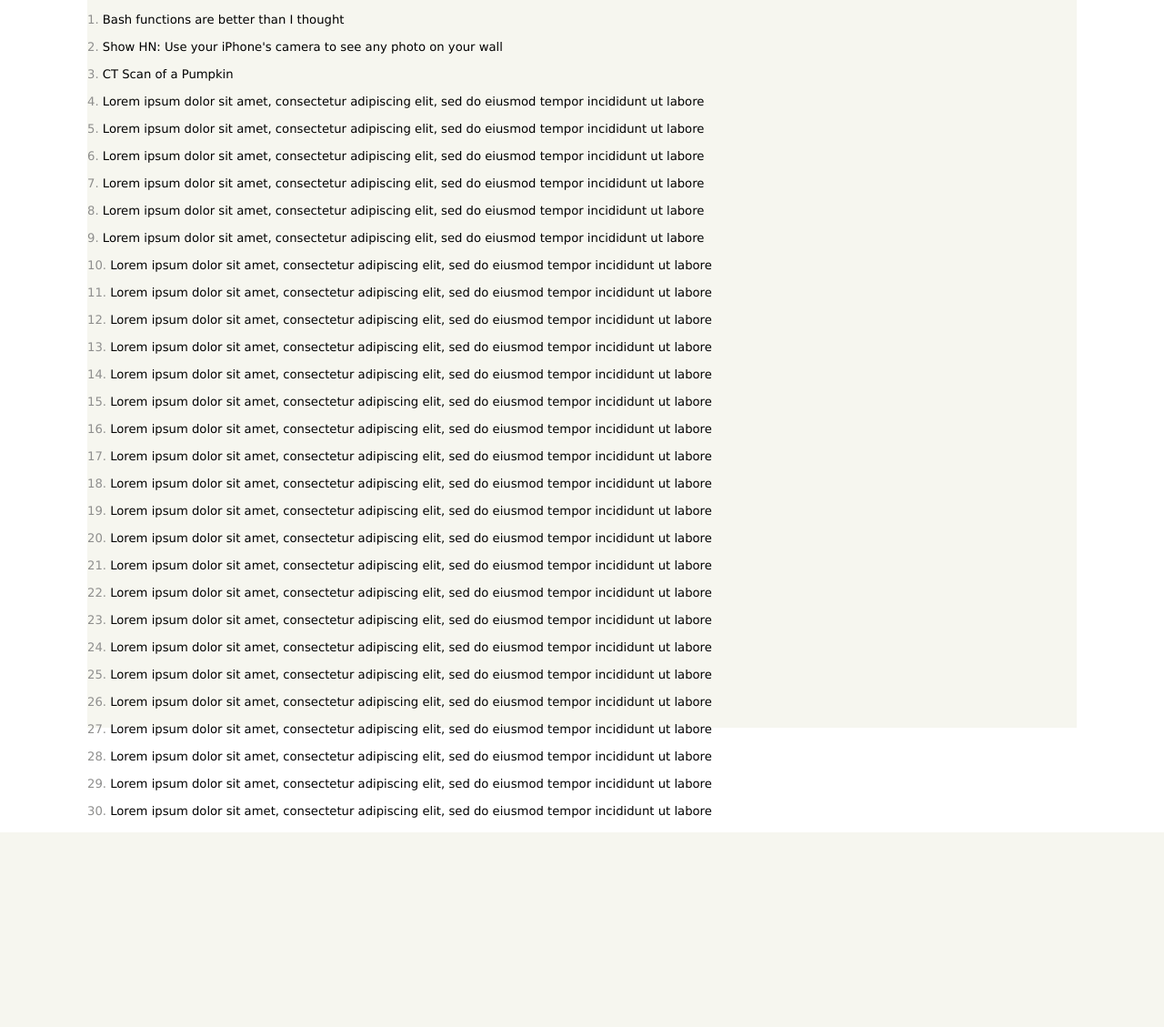
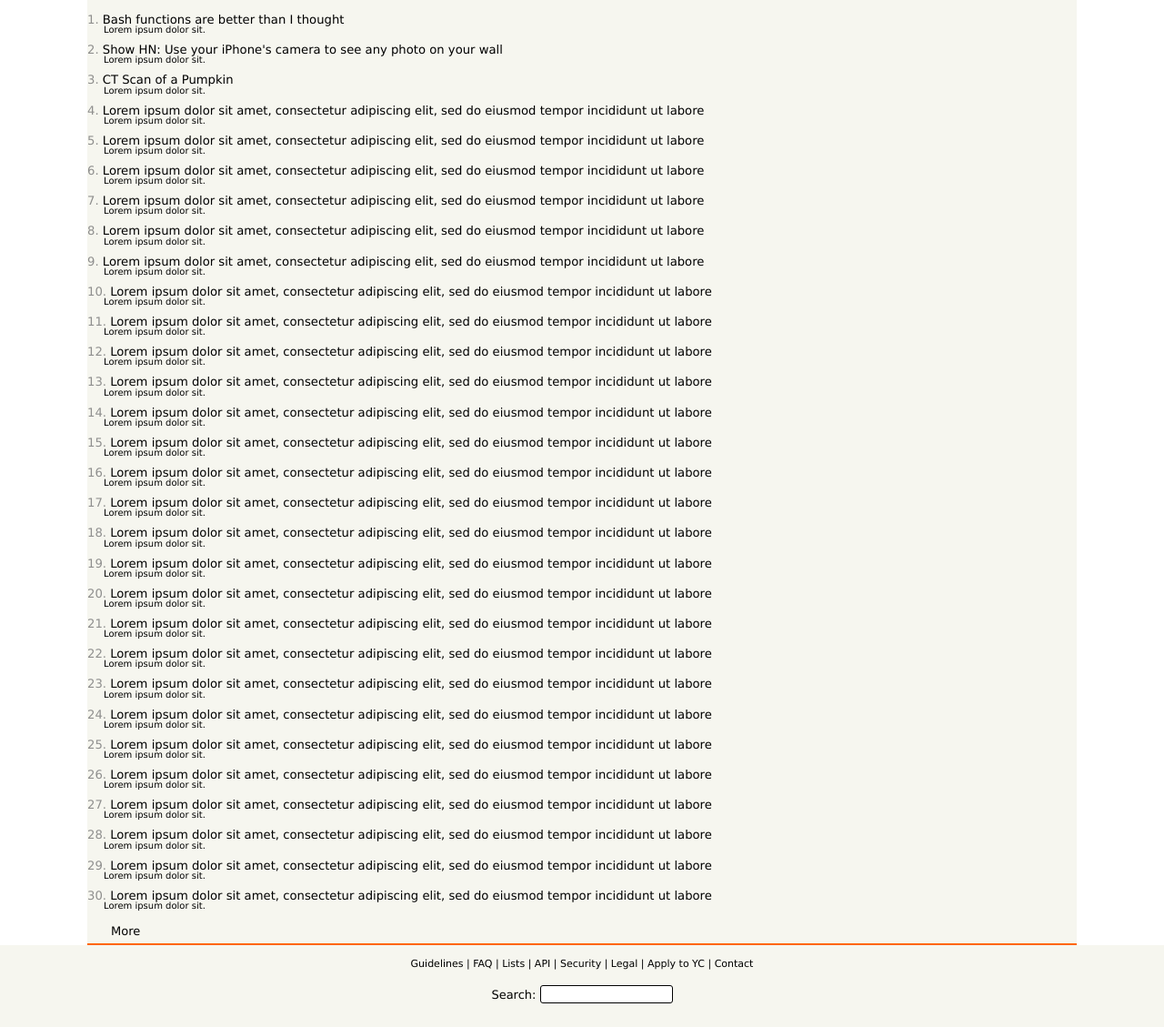
Before and after one commit to PyRasta/hackernews, a Django app: page / in a window 1280 px wide. Shown: the part 31-1160 px from the top of the page at 91% size. Before the commit the page ends 946 px from the top, so only its background shows below. Run offline with Django 3.2, Linux system fonts and the light colour scheme; data comes from the database, SQL or seed files in the repository.

Commit message:
Правки верстки

```diff
--- a/main/static/main/css/styles.css
+++ b/main/static/main/css/styles.css
@@ -82,7 +82,7 @@ body{
 }
 
 .main{
-    height: 100%;
+    height: 1037px;
     width: 85%;
     margin: 0px auto;
     background-color: #F6F6EFFF;
@@ -90,10 +90,43 @@ body{
 .articls{
     padding-top: 15px;
 }
-.article{
-    height: 30px;
-    font-size: 13.2px;
-}
 .number{
     color: #8E8E8DFF;
 }
+.article{
+    padding-bottom: 10px;
+    font-size: 13.2px;
+}
+.bottom_title{
+    font-size: 10px;
+    padding-left: 18px;
+}
+.more{
+    font-size: 13px;
+    padding-left: 26px;
+    padding-top: 6px;
+}
+
+.line{
+    height: 2px;
+    width: 85%;
+    margin: 0px auto;
+    background-color: #FF6600FF;
+}
+.podval{
+    background-color: #F6F6EFFF;;
+    padding-top: 15px;
+    height: 90px;
+    text-align: center;
+    font-size: 11px;
+}
+.fild{
+    font-size: 13px;
+    padding-top: 18px;
+}
+.fild input{
+    height: 20px;
+    width: 146px;
+    border: 1px solid black;
+    border-radius:3px;
+}
--- a/main/templates/main/index.html
+++ b/main/templates/main/index.html
@@ -14,10 +14,13 @@ Hacker News
             </span>
             <span class="article_title">
                 <a href="{{el.url}}">{{el.title}}</a>
+                <p class="bottom_title">Lorem ipsum dolor sit.</p>
             </span>
-    </div>
+        </div>
     {% endfor %}
 </div>
-
+<p class="more">
+    <a href="#">More</a>
+</p>
 
 {% endblock %}
--- a/main/templates/main/layout.html
+++ b/main/templates/main/layout.html
@@ -41,7 +41,27 @@
         {% endblock %}
     </main>
     <footer class="footer">
-
+        <hr class="line">
+        <div class='podval'>
+            <a href="#">Guidelines</a>
+            |
+            <a href="#">FAQ</a>
+            |
+            <a href="#">Lists</a>
+            |
+            <a href="#">API</a>
+            |
+            <a href="#">Security</a>
+            |
+            <a href="#">Legal</a>
+            |
+            <a href="#">Apply to YC</a>
+            |
+            <a href="#">Contact</a>
+            <form action="#" class="fild">
+            Search: <input type="text">
+            </form>
+        </div>
     </footer>
 </body>
 </html>
```
